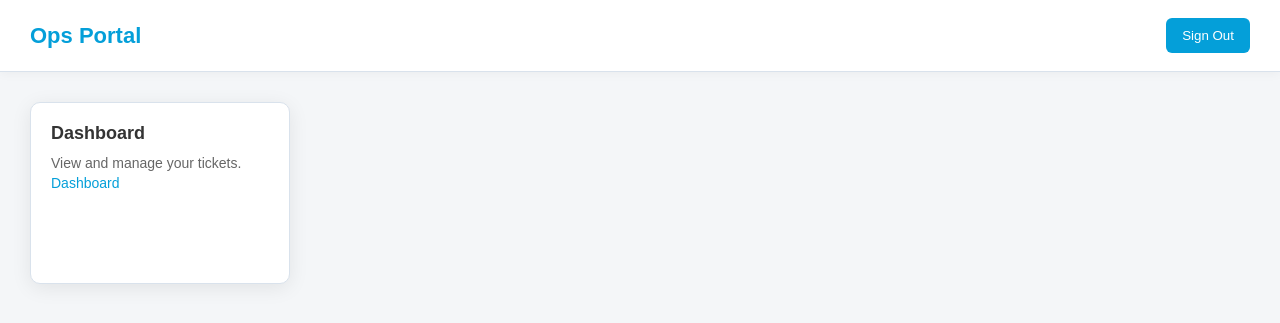
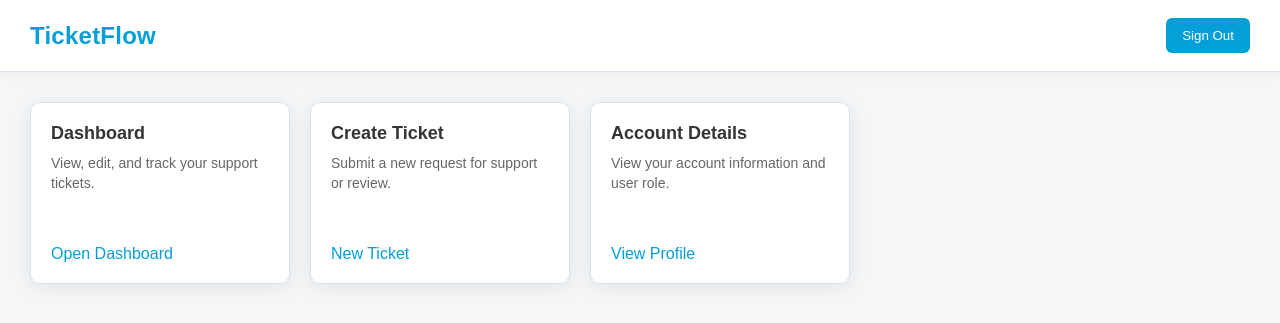
Before and after one commit to Crific/OpsPortal, a Flask app: page / in a window 1280 px wide. Shown: the top 323 px of the page. Run offline with Flask 3, Linux system fonts and the light colour scheme; the visitor is signed in with stand-in values (Sample User, id 1).

Commit message:
style: add TicketFlow logo styling and integrate into home page layout

```diff
--- a/static/style.css
+++ b/static/style.css
@@ -4,6 +4,15 @@ body {
     font-family: Arial, sans-serif;
     background-color: #F4F6F8;
     color: #343434;
+}
+
+.logo {
+  font-family: 'Montserrat', sans-serif;
+  font-size: 1.5rem;
+  font-weight: 800;
+  letter-spacing: 0.01em;
+  margin: 0;
+  color: #049FD9;
 }
 
 
@@ -19,11 +28,6 @@ body {
     box-shadow: 0 2px 10px rgba(0, 0, 0, 0.04);
 }
 
-.navbar h1 {
-    margin: 0;
-    font-size: 22px;
-    color: #049FD9;
-}
 
 .nav-actions {
     display: flex;
@@ -67,6 +71,8 @@ button:hover {
     box-shadow: 0 4px 20px rgba(0, 0, 0, 0.08);
     min-height: 140px;
     transition: 0.2s ease;
+    display: flex;
+    flex-direction: column;
 }
 
 .tile:hover {
@@ -91,6 +97,7 @@ button:hover {
 .tile a {
     color: #049FD9;
     text-decoration: none;
+    margin-top:auto;
 }
 
 .tile a:hover {
--- a/templates/home.html
+++ b/templates/home.html
@@ -3,14 +3,14 @@
 <head>
     <meta charset="UTF-8">
     <meta name="viewport" content="width=device-width, initial-scale=1.0">
-    <title>Ops Portal</title>
+    <title>TicketFlow</title>
     <link rel="stylesheet" href="{{ url_for('static', filename='style.css') }}">
 </head>
 <body>
 
 
     <div class="navbar">
-        <h1>Ops Portal</h1>
+        <h1 class="logo">TicketFlow</h1>
 
         <div class="nav-actions">
                 <form action="{{ url_for('logout') }}" method="POST">
@@ -25,8 +25,21 @@
 
             <div class="tile">
                 <h2>Dashboard</h2>
-                <p>View and manage your tickets. <a href="{{ url_for('dashboard') }}">Dashboard</a></p>
+                <p>View, edit, and track your support tickets.</p>
+                <a href="{{ url_for('dashboard') }}">Open Dashboard</a>
 
+            </div>
+
+            <div class="tile">
+                <h2>Create Ticket</h2>
+                <p>Submit a new request for support or review.</p>
+                <a href="{{ url_for('create_ticket') }}">New Ticket</a>
+            </div>
+
+            <div class="tile">
+                <h2>Account Details</h2>
+                <p>View your account information and user role.</p>
+                <a href="{{ url_for('create_ticket') }}">View Profile</a>
             </div>
 
 
```
